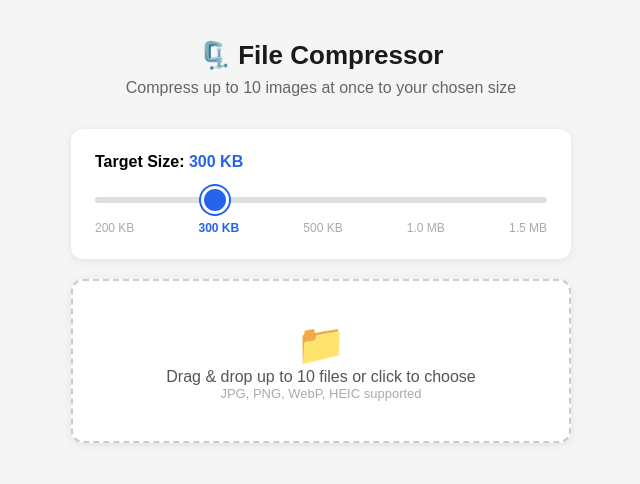
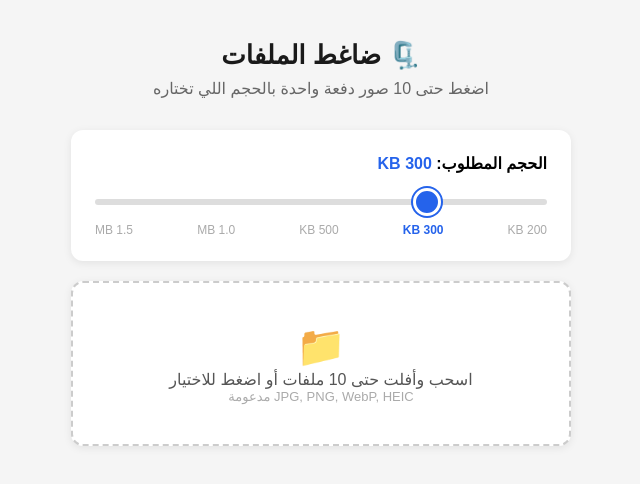
Before and after one commit to HABANEROcash/pdf-compressor, a Next.js app: page / in a window 1280 px wide. Shown: the top 484 px of the page, without its empty margins (319-959 px from the left). Built offline with nearby package versions, Linux system fonts and the light colour scheme.

Commit message:
arabic UI

```diff
--- a/app/page.tsx
+++ b/app/page.tsx
@@ -90,14 +90,14 @@ export default function Home() {
   };
 
   return (
-    <main style={{ fontFamily: 'Arial', minHeight: '100vh', background: '#f5f5f5', display: 'flex', flexDirection: 'column', alignItems: 'center', padding: '40px 20px' }}>
-      <h1 style={{ fontSize: 26, fontWeight: 'bold', color: '#1a1a1a', marginBottom: 8 }}>🗜️ File Compressor</h1>
-      <p style={{ color: '#666', marginBottom: 32 }}>Compress up to 10 images at once to your chosen size</p>
+    <main dir="rtl" style={{ fontFamily: 'Arial', minHeight: '100vh', background: '#f5f5f5', display: 'flex', flexDirection: 'column', alignItems: 'center', padding: '40px 20px' }}>
+      <h1 style={{ fontSize: 26, fontWeight: 'bold', color: '#1a1a1a', marginBottom: 8 }}>🗜️ ضاغط الملفات</h1>
+      <p style={{ color: '#666', marginBottom: 32 }}>اضغط حتى 10 صور دفعة واحدة بالحجم اللي تختاره</p>
 
       {/* Size Slider */}
       <div style={{ background: 'white', borderRadius: 12, padding: 24, width: '100%', maxWidth: 500, marginBottom: 20, boxShadow: '0 2px 8px rgba(0,0,0,0.08)' }}>
         <label style={{ fontWeight: 'bold', display: 'block', marginBottom: 16 }}>
-          Target Size: <span style={{ color: '#2563eb' }}>{formatSize(targetSize)}</span>
+          الحجم المطلوب: <span style={{ color: '#2563eb' }}>{formatSize(targetSize)}</span>
         </label>
         <input
           type="range"
@@ -126,19 +126,19 @@ export default function Home() {
         <input ref={inputRef} type="file" accept="image/*,.heic" multiple style={{ display: 'none' }} onChange={(e) => { if (e.target.files) handleFiles(e.target.files); }} />
         {files.length > 0 ? (
           <div>
-            <p style={{ fontSize: 16, fontWeight: 'bold' }}>📁 {files.length} file{files.length > 1 ? 's' : ''} selected</p>
+            <p style={{ fontSize: 16, fontWeight: 'bold' }}>📁 {files.length} {files.length === 1 ? 'ملف' : 'ملفات'} محددة</p>
             {files.map((f, i) => (
               <p key={i} style={{ fontSize: 13, color: '#666', margin: '2px 0' }}>
                 {f.name} — {(f.size / 1024).toFixed(0)} KB
-                {statuses[i] ? <span style={{ marginLeft: 8, color: statuses[i] === 'Done ✅' ? '#16a34a' : '#f59e0b' }}>{statuses[i]}</span> : null}
+                {statuses[i] ? <span style={{ marginRight: 8, color: statuses[i] === 'Done ✅' ? '#16a34a' : '#f59e0b' }}>{statuses[i]}</span> : null}
               </p>
             ))}
           </div>
         ) : (
           <div>
             <p style={{ fontSize: 40 }}>📁</p>
-            <p style={{ fontSize: 16, color: '#555' }}>Drag & drop up to 10 files or click to choose</p>
-            <p style={{ fontSize: 13, color: '#aaa' }}>JPG, PNG, WebP, HEIC supported</p>
+            <p style={{ fontSize: 16, color: '#555' }}>اسحب وأفلت حتى 10 ملفات أو اضغط للاختيار</p>
+            <p style={{ fontSize: 13, color: '#aaa' }}>JPG, PNG, WebP, HEIC مدعومة</p>
           </div>
         )}
       </div>
@@ -146,22 +146,22 @@ export default function Home() {
       {/* Compress Button */}
       {files.length > 0 && !isCompressing && downloadUrls.length === 0 && (
         <button onClick={compressAll} style={{ background: '#2563eb', color: 'white', border: 'none', borderRadius: 10, padding: '14px 40px', fontSize: 17, cursor: 'pointer', marginBottom: 20, fontWeight: 'bold' }}>
-          🗜️ Compress {files.length} File{files.length > 1 ? 's' : ''}
+          🗜️ اضغط {files.length} {files.length === 1 ? 'ملف' : 'ملفات'}
         </button>
       )}
 
-      {isCompressing && <p style={{ color: '#f59e0b', fontWeight: 'bold', marginBottom: 20 }}>⏳ Compressing...</p>}
+      {isCompressing && <p style={{ color: '#f59e0b', fontWeight: 'bold', marginBottom: 20 }}>⏳ جاري الضغط...</p>}
 
       {/* Download All */}
       {downloadUrls.length > 0 && (
         <div style={{ background: 'white', borderRadius: 12, padding: 24, width: '100%', maxWidth: 500, textAlign: 'center', boxShadow: '0 2px 8px rgba(0,0,0,0.08)' }}>
-          <p style={{ color: '#16a34a', fontWeight: 'bold', fontSize: 16, marginBottom: 16 }}>✅ All files compressed!</p>
+          <p style={{ color: '#16a34a', fontWeight: 'bold', fontSize: 16, marginBottom: 16 }}>✅ تم ضغط جميع الملفات!</p>
           <button onClick={downloadAll} style={{ background: '#16a34a', color: 'white', border: 'none', padding: '12px 32px', borderRadius: 8, fontSize: 16, cursor: 'pointer', fontWeight: 'bold' }}>
-            ⬇️ Download All {downloadUrls.length} Files
+            ⬇️ تحميل {downloadUrls.length} {downloadUrls.length === 1 ? 'ملف' : 'ملفات'}
           </button>
           <p style={{ marginTop: 12 }}>
             <span onClick={() => { setFiles([]); setDownloadUrls([]); setStatuses([]); }} style={{ color: '#2563eb', cursor: 'pointer', fontSize: 14 }}>
-              + Compress more files
+              + اضغط ملفات أخرى
             </span>
           </p>
         </div>
```
